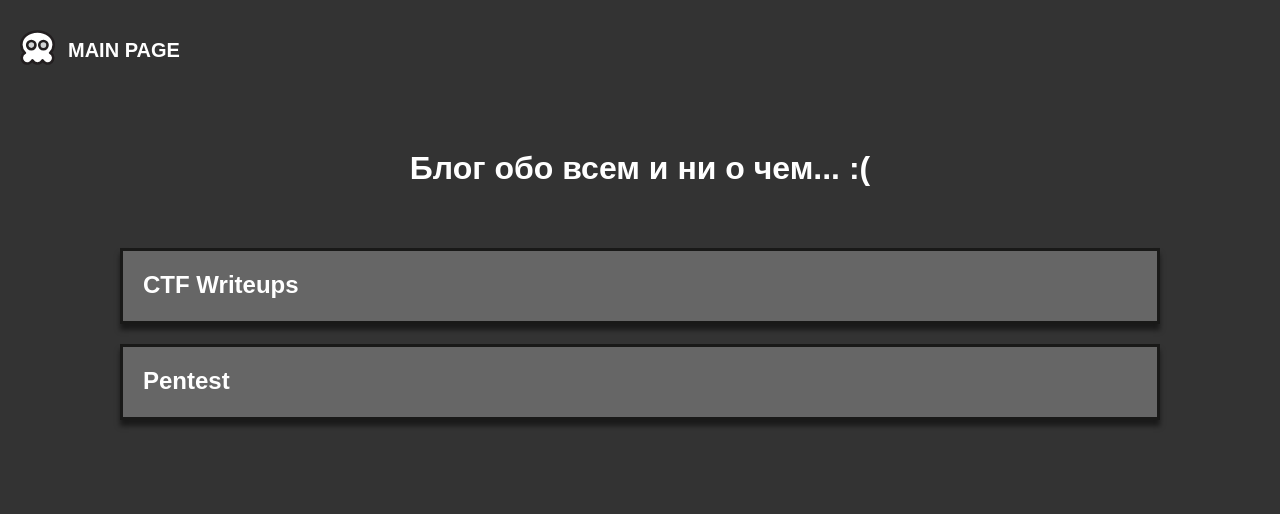
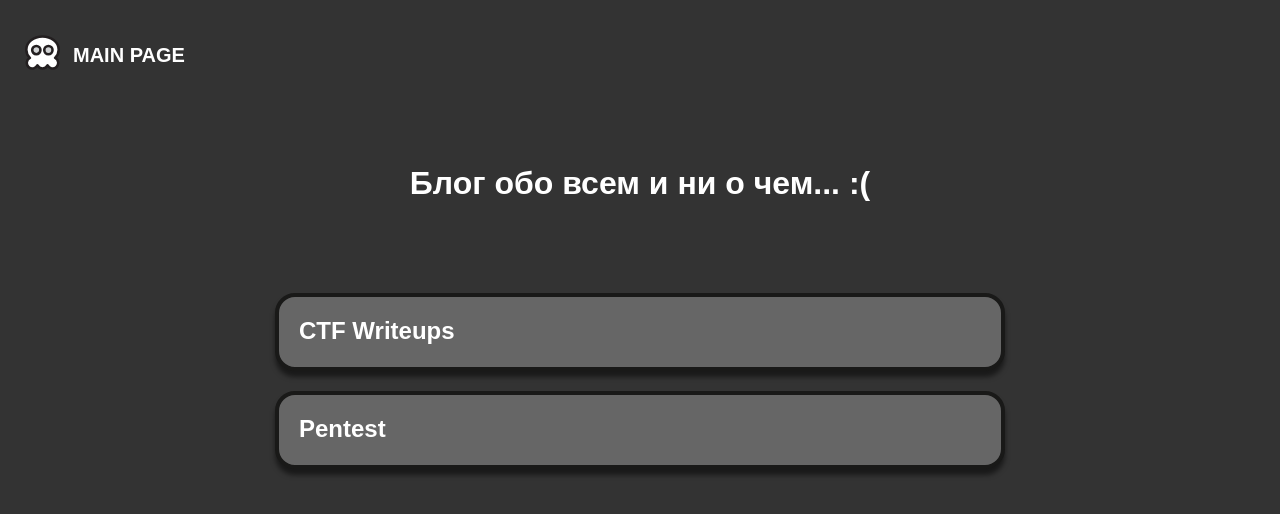
Before and after one commit to SuzumiyaHaruhi1/SuzumiyaHaruhi1.github.io, a plain HTML site: page index.html in a window 1280 px wide. Drawn offline with Linux system fonts and the light colour scheme.

Commit message:
Add files via upload

```diff
--- a/styles.css
+++ b/styles.css
@@ -5,7 +5,7 @@ body {
     justify-content: center;
     align-items: center;
     margin: 0;
-    padding: 20px;
+    padding: 25px;
 }
 
 header {
@@ -16,10 +16,11 @@ header {
     justify-content: center;
     align-items: center;
     padding: 20px;
+    margin-bottom: 50px;
 }
 
 header h1 {
-    margin-top: 0;
+    margin-top: 10px;
 }
 
 .posts {
@@ -27,25 +28,22 @@ header h1 {
 }
 
 .post {
-    display: flex;
-    /* Динамичный контейнер */
-    flex-direction: column;
-    /* Вертикальное размещение элементов */
-    justify-content: left;
-    /* Горизонтальное размещение элементов */
-    height: 30px;
-    /* Set a specific height for your post container */
-    background-color: #666;
-    /* Фон блока */
-    box-shadow: 0 6px 5px rgba(0, 0, 0, 0.5);
-    /* Тень вокруг каждого блока */
-    border: 3px solid #191918;
-    /* Рамки вокруг блока */
-    margin: 20px 100px;
+    display: flex;  /* Динамичный контейнер */
+    flex-direction: column;  /* Вертикальное размещение элементов */
+    justify-content: left;  /* Горизонтальное размещение элементов */
+    height: 30px;  /* Высота блока */
+    background-color: #666;  /* Фон блока */
+    box-shadow: 0 6px 5px rgba(0, 0, 0, 0.5);  /* Тень вокруг каждого блока */
+    border: 4px solid #191918;  /* Толщина и цвет рамок */
+    border-radius: 20px; /* Скругление рамок вокруг блока */
+    margin: 20px 250px;
     padding: 20px;
     color: white;
-    text-align: left;
-    /* Выравнивание текста по горизонтали */
+    text-align: left;  /* Выравнивание текста по горизонтали */
+}
+
+.post:hover {
+    background-color: #777;
 }
 
 .post h2 {
@@ -60,8 +58,8 @@ header h1 {
 }
 
 .post h2 a:hover {
-    text-decoration: underline;
-    color: #A9FFF6;
+    text-decoration: underline;  /* Подчеркивание при наведении */
+    color: #A9FFF6;  /* Смена цвета текста при наведении */
 }
 
 .post p {
@@ -69,19 +67,14 @@ header h1 {
 }
 
 .home {
-    display: flex;
-    /* Динамичный контейнер */
-    flex-direction: column;
-    /* Вертикальное размещение элементов */
-    justify-content: left;
-    /* Горизонтальное размещение элементов */
-    height: 100px;
-    /* Set a specific height for your post container */
+    display: flex;  /* Динамичный контейнер */
+    flex-direction: column;  /* Вертикальное размещение элементов */
+    justify-content: left;  /* Горизонтальное размещение элементов */
+    height: 100px;  /* Высота блока */
     margin: 0px 0px;
     padding: 0px;
     color: white;
-    text-align: left;
-    /* Выравнивание текста по горизонтали */
+    text-align: left;  /* Выравнивание текста по горизонтали */
 }
 
 .home h2 {
@@ -137,42 +130,29 @@ button:hover {
 .category {
     margin: 20px;
     padding: 20px;
-    border: 1px solid #ccc;
-    /* Light grey border */
     border-radius: 8px;
-    /* Rounded corners */
     color: white;
 }
 
 .category-content {
     background-color: #444;
-    /* Darker background for file list */
     border: 1px solid #aaa;
-    /* Slightly lighter border than category */
     border-radius: 5px;
-    /* Slightly less rounded corners than category */
     padding: 10px;
     margin-top: 5px;
-    /* Close proximity to category */
     display: none;
-    /* Start hidden */
 }
 
 .file-item {
     padding: 5px;
-    /* Smaller padding for file items */
     margin: 3px 0;
-    /* Smaller margin for a compact list */
 }
 
 .file-item a {
     color: #DDDDDD;
-    /* Lighter text color for visibility against the dark background */
-    text-decoration: none;
-    /* No underline */
+    text-decoration: none;  /* Убрать подчеркивания */
 }
 
 .file-item a:hover {
-    text-decoration: underline;
-    /* Underline on hover for interactivity */
+    text-decoration: underline;  /* Подчеркивание при наведении */
 }
```
